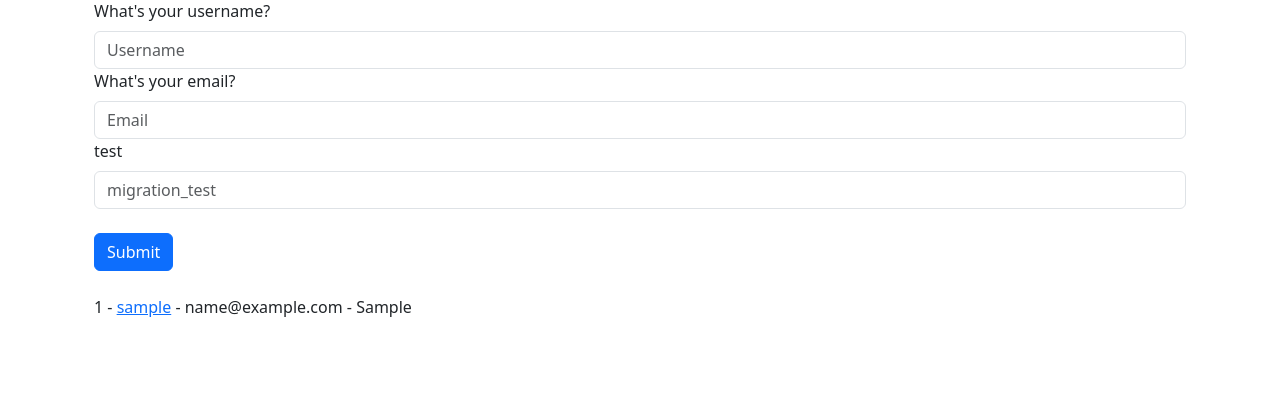
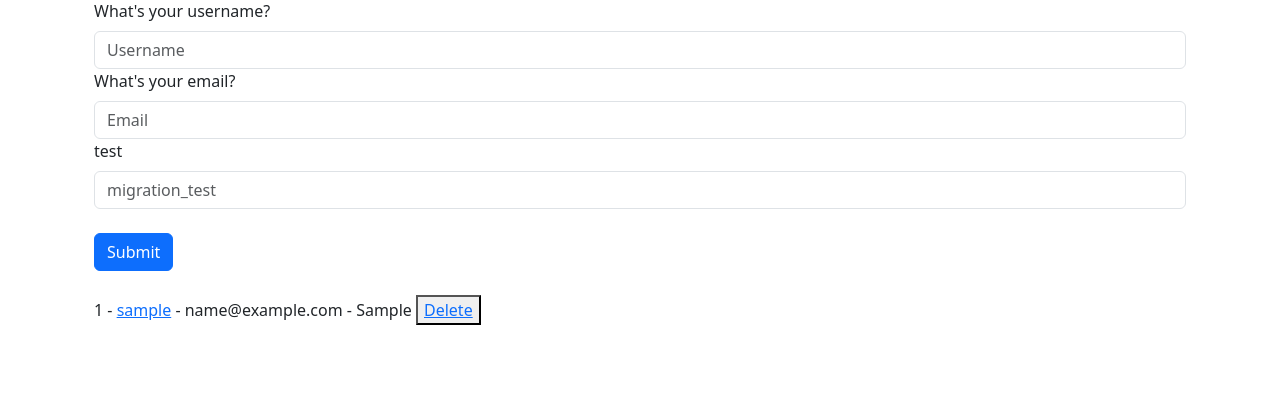
Before and after one commit to shulepov1/flask, a Flask app: page /user/add in a window 1280 px wide. Shown: the part 153-548 px from the top of the page. Run offline with Flask 3, Linux system fonts and the light colour scheme; tables that the repository leaves empty hold one stand-in row (values such as "Sample post").

Commit message:
delete user option

```diff
--- a/browsers_app/routes.py
+++ b/browsers_app/routes.py
@@ -101,3 +101,18 @@ def update_user(id):
         except:
             flash("Update went wrong")
     return render_template("update_user.html", form=form, user_to_update=user_to_update)
+
+@app.route("/user/delete/<int:id>")
+def delete_user(id):
+    user_to_delete = User.query.get_or_404(id)
+    username = None
+    form = UserForm()
+    try:
+        db.session.delete(user_to_delete)
+        db.session.commit()
+        flash("user has been deleted")
+    except:
+        flash("something went wroing")
+    users = User.query.order_by(User.date_added)
+    # return render_template('add_user.html', username=username, form=form, users=users)
+    return redirect("/user/add")
--- a/templates/add_user.html
+++ b/templates/add_user.html
@@ -34,9 +34,10 @@
 {% for user in users %}
     <div>
         <span>{{user.id}} - </span>
-        <span> <a href="/user/update/{{user.id}}">{{user.username}}</a> - </span>
+        <span> <a href={{url_for('update_user', id=user.id)}}>{{user.username}}</a> - </span>
         <span>{{user.email}} - </span>
         <span>{{user.migration_test}}</span>
+        <span><button><a href={{ url_for('delete_user', id=user.id)}}>Delete</a></button></span>
     </div>
 {% endfor %}
 
```
